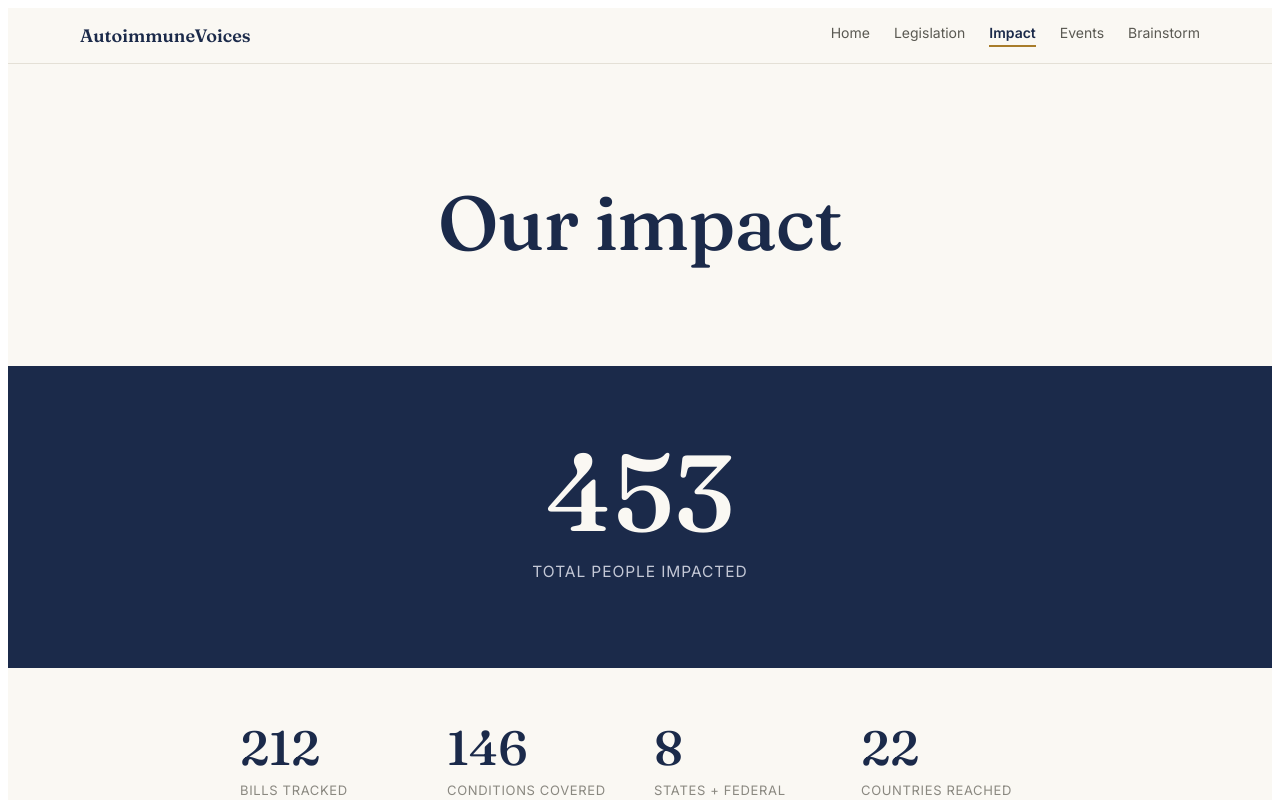
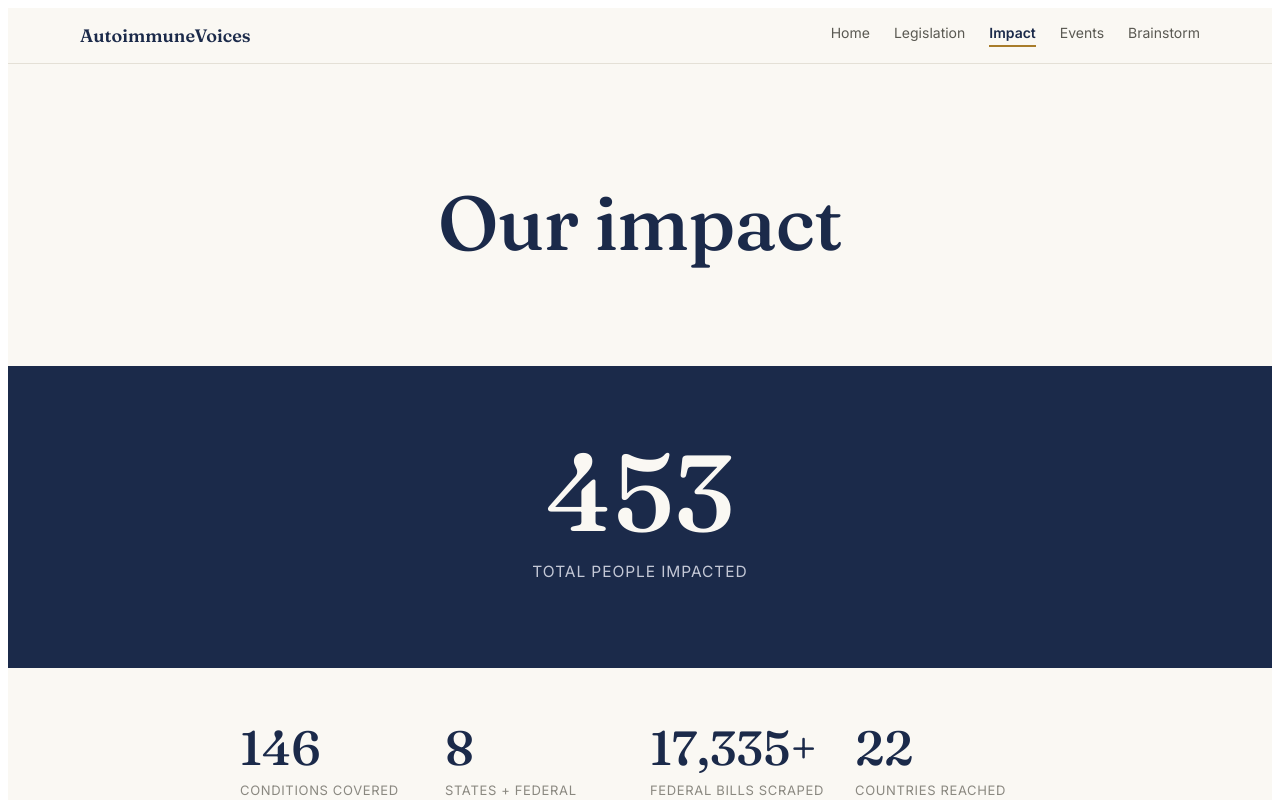
Before and after one commit to AadyaS26/patient-voice-coalition, a React (Vite) app: page /impact in a window 1280 px wide. Shown: the top 800 px of the page. Built offline with nearby package versions, Linux system fonts and the light colour scheme; no server answers.

Commit message:
Update Impact.jsx

```diff
--- a/src/pages/Impact.jsx
+++ b/src/pages/Impact.jsx
@@ -140,13 +140,7 @@ export default function ImpactPage() {
       </section>
 
       <section style={{ maxWidth: 800, margin: "0 auto", padding: "56px 24px 16px" }}>
-        <div style={{ display: "grid", gridTemplateColumns: "repeat(4, 1fr)", gap: 28 }}>
-          <div>
-            <div style={{ fontFamily: "Fraunces, serif", fontSize: 48, color: "#1B2A4A", fontWeight: 500, lineHeight: 1 }}>
-              {billsLoading || statesLoading ? "—" : (CURATED_BILLS + liveBillCount + stateBillCount).toLocaleString()}
-            </div>
-            <div style={{ fontSize: 13, letterSpacing: "0.05em", textTransform: "uppercase", color: "#8A8880", marginTop: 10 }}>Bills tracked</div>
-          </div>
+        <div style={{ display: "grid", gridTemplateColumns: "repeat(4, 1fr)", gap: 20 }}>
           <div>
             <div style={{ fontFamily: "Fraunces, serif", fontSize: 48, color: "#1B2A4A", fontWeight: 500, lineHeight: 1 }}>{CONDITIONS_COVERED}</div>
             <div style={{ fontSize: 13, letterSpacing: "0.05em", textTransform: "uppercase", color: "#8A8880", marginTop: 10 }}>Conditions covered</div>
@@ -156,6 +150,10 @@ export default function ImpactPage() {
               {statesLoading ? "—" : statesCoveredCount}
             </div>
             <div style={{ fontSize: 13, letterSpacing: "0.05em", textTransform: "uppercase", color: "#8A8880", marginTop: 10 }}>States + federal</div>
+          </div>
+          <div>
+            <div style={{ fontFamily: "Fraunces, serif", fontSize: 48, color: "#1B2A4A", fontWeight: 500, lineHeight: 1 }}>17,335+</div>
+            <div style={{ fontSize: 13, letterSpacing: "0.05em", textTransform: "uppercase", color: "#8A8880", marginTop: 10 }}>Federal bills scraped</div>
           </div>
           <div>
             <div style={{ fontFamily: "Fraunces, serif", fontSize: 48, color: "#1B2A4A", fontWeight: 500, lineHeight: 1 }}>{COUNTRIES_REACHED}</div>
```
